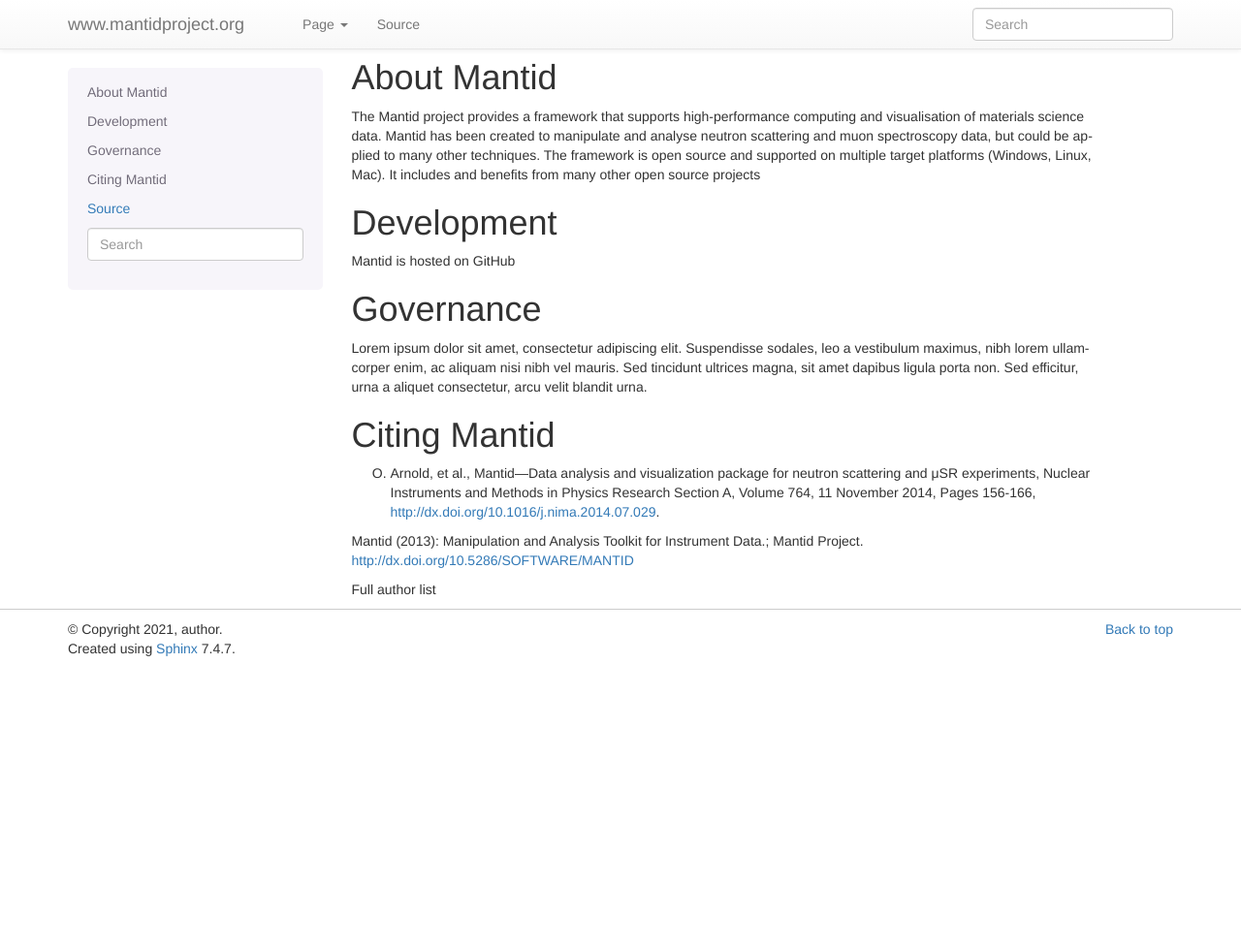
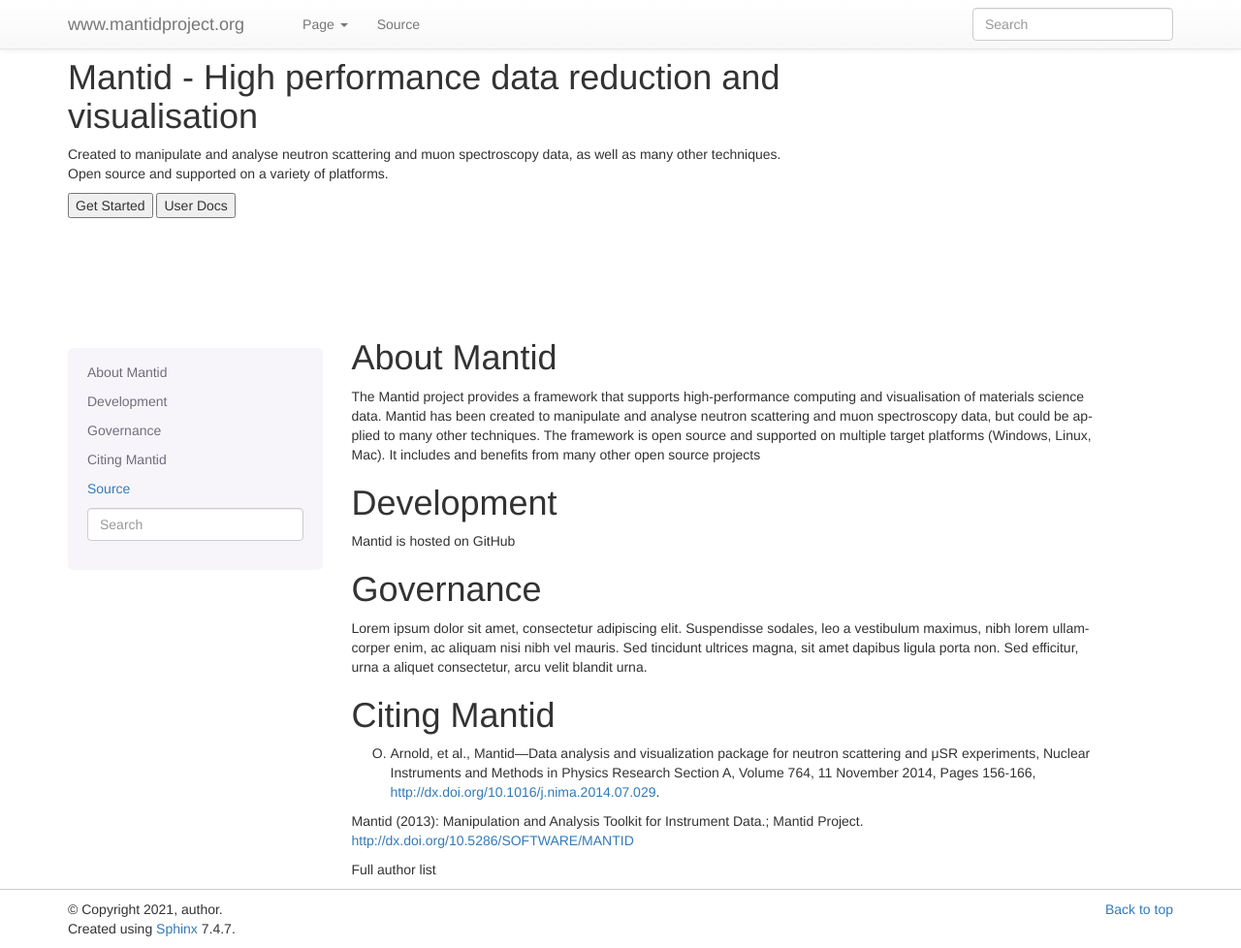
Before and after one commit to mantidproject/www.mantidproject.org, a Sphinx documentation site: the page built from source/index.rst, in a window 1280 px wide and 978 px high. Shown: the whole window at 97% size. Built offline with Sphinx 7.4.7, drawn with Linux system fonts in a browser that asks for light colours.

```diff
--- /dev/null
+++ b/source/_templates/layout.html
@@ -0,0 +1,19 @@
+{% extends "!layout.html" %}
+{% block content %}
+    {% if pagename == "index" %}
+        <div class="container">
+            <div class="row">
+                <div class="body {{ bs_span_prefix }}{{ bs_content_width }} content">
+                    <h1>Mantid - High performance
+                        data reduction and visualisation </h1>
+                    <p>Created to manipulate and analyse neutron scattering
+                        and muon spectroscopy data, as well as many other techniques.
+                        Open source and supported on a variety of platforms.</p>
+                    <button>Get Started</button>
+                    <button>User Docs</button>
+                </div>
+            </div>
+        </div>
+    {% endif %}
+    {{ super() }}
+{% endblock %}
--- a/source/conf.py
+++ b/source/conf.py
@@ -91,6 +91,7 @@ html_static_path = ["_static"]
 # relative to this directory. They are copied after the builtin static files,
 # so a file named "default.css" will overwrite the builtin "default.css".
 
+# html_additional_pages = {'index': 'index.html'}
 
 # Custom sidebar templates, must be a dictionary that maps document names
 # to template names.
```
